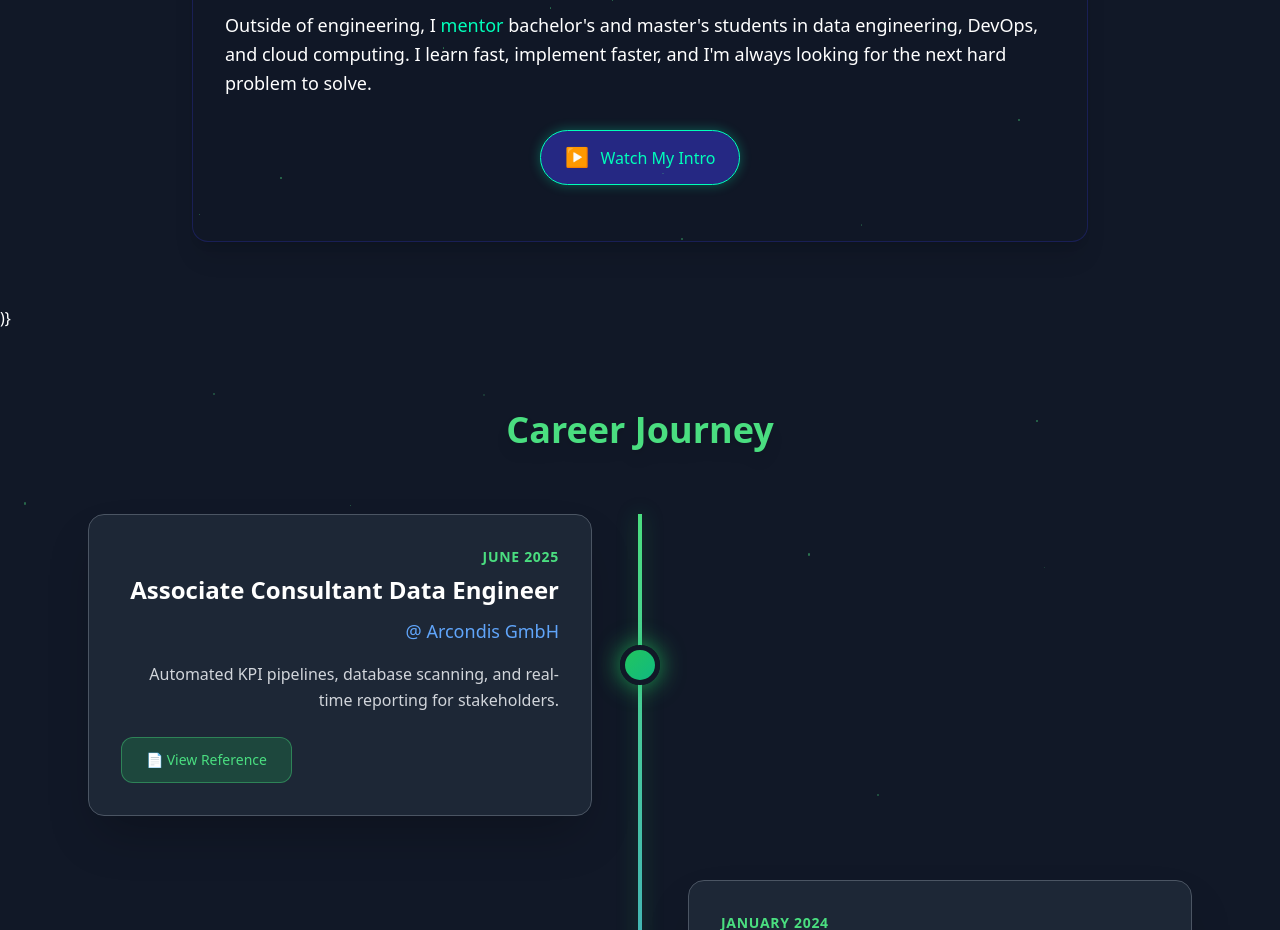
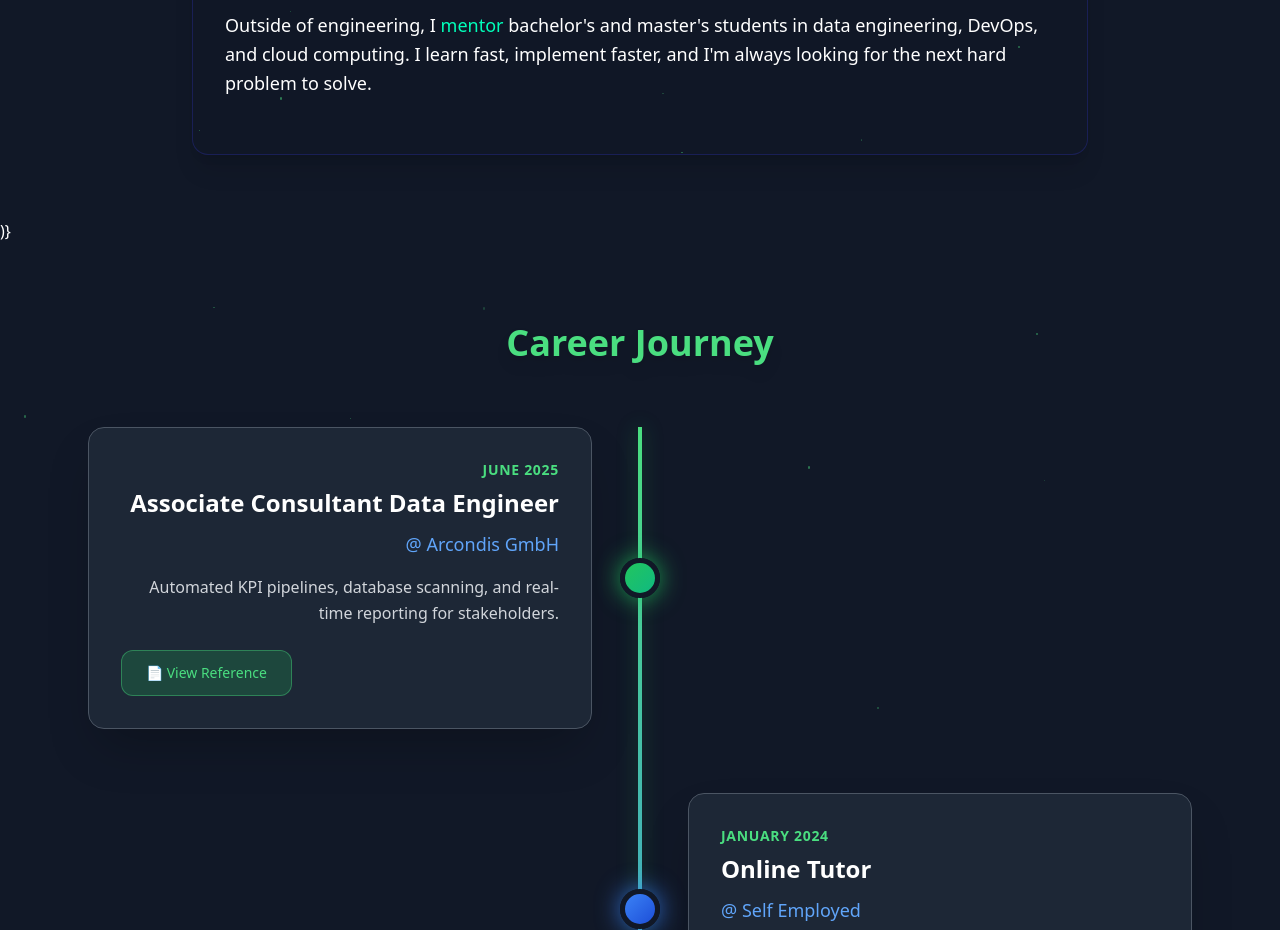
Before and after one commit to tanzilalam23/tanzil_portfolio, a React (Vite) app: page / in a window 1280 px wide. Shown: the part 1560-2490 px from the top of the page. Built offline with nearby package versions, Linux system fonts and the light colour scheme.

Commit message:
update
Removed the play video button from the About component.

```diff
--- a/src/components/About.jsx
+++ b/src/components/About.jsx
@@ -101,31 +101,6 @@ const About = () => {
             </>
           )}
 
-          {/* ✅ Play Video Button */}
-          <div className="mt-8 flex justify-center">
-            <button
-              onClick={() => setShowVideo(true)}
-              className="flex items-center gap-3 px-6 py-3 rounded-full transition-all duration-300"
-              style={{
-                backgroundColor: 'rgb(37,40,131)',
-                color: 'rgb(0,255,186)',
-                border: '1px solid rgb(0,255,186)',
-                boxShadow: '0 0 12px rgba(0,255,186,0.3)',
-              }}
-              onMouseEnter={e => {
-                e.currentTarget.style.backgroundColor = 'rgb(0,255,186)';
-                e.currentTarget.style.color = 'rgb(17,24,39)';
-              }}
-              onMouseLeave={e => {
-                e.currentTarget.style.backgroundColor = 'rgb(37,40,131)';
-                e.currentTarget.style.color = 'rgb(0,255,186)';
-              }}
-            >
-              <span style={{ fontSize: '1.2rem' }}>▶</span>
-              {lang === 'en' ? 'Watch My Intro' : 'Intro-Video ansehen'}
-            </button>
-          </div>
-
           <br />
 
           {/* Floating particles */}
```
